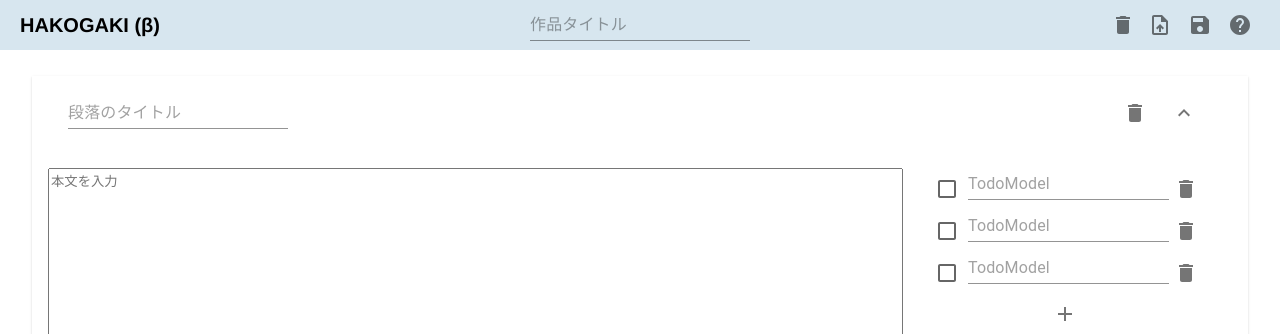
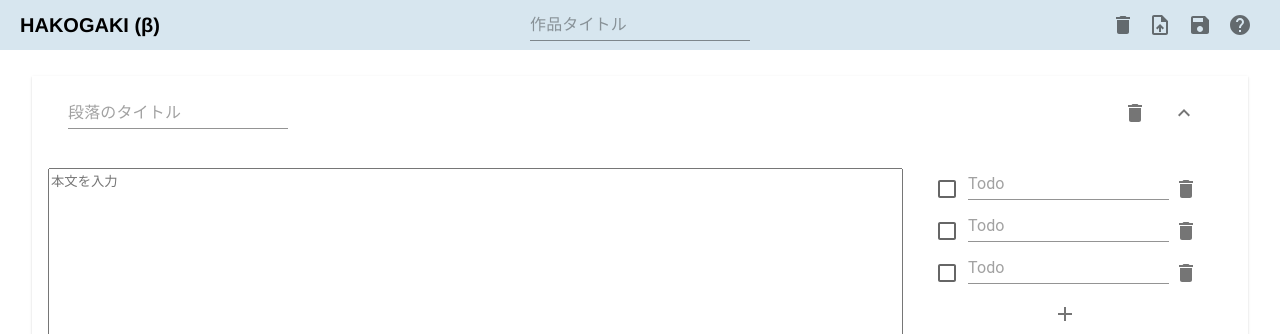
Before and after one commit to tkawabat/scenario_tool, a React (Create React App) app: page /#/hakogaki in a window 1280 px wide. Both pictures are taken after a click on the button 621 px from the left and 99 px from the top of the page. Shown: the top 334 px of the page. Built offline with nearby package versions, Linux system fonts and the light colour scheme.

Commit message:
fix word

```diff
--- a/src/view/l1/DumpButton.tsx
+++ b/src/view/l1/DumpButton.tsx
@@ -72,7 +72,7 @@ const App = (props: Props) => {
                 MenuListProps={{ 'aria-labelledby': 'basic-button', }}
             >
                 <MenuItem onClick={saveProject}>プロジェクトとして保存</MenuItem>
-                <MenuItem onClick={saveScenario}>台本として保存</MenuItem>
+                <MenuItem onClick={saveScenario}>作品として保存</MenuItem>
             </Menu>
         </Root>
     );
--- a/src/view/l2/Todo.tsx
+++ b/src/view/l2/Todo.tsx
@@ -59,7 +59,7 @@ const App = (props: TodoProps) => {
             </Tooltip>
             <TodoTextField
                 variant="standard"
-                placeholder={"TodoModel"}
+                placeholder={"Todo"}
                 value={props.todo.text}
                 onChange={changeText}
             />
```
